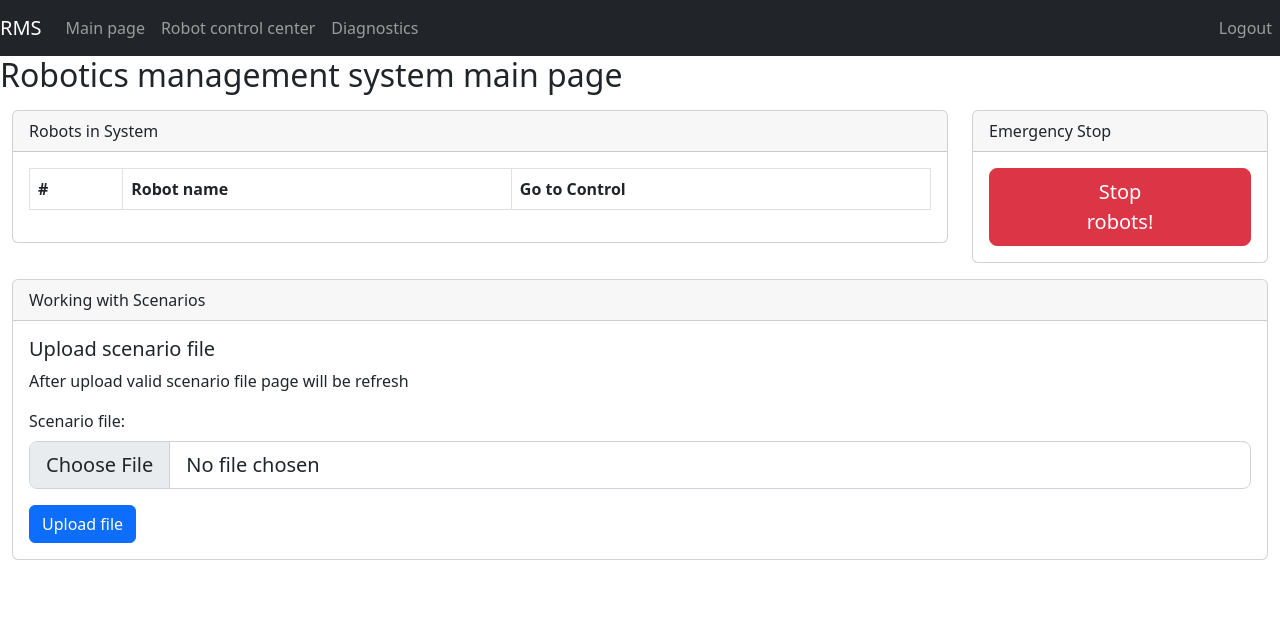
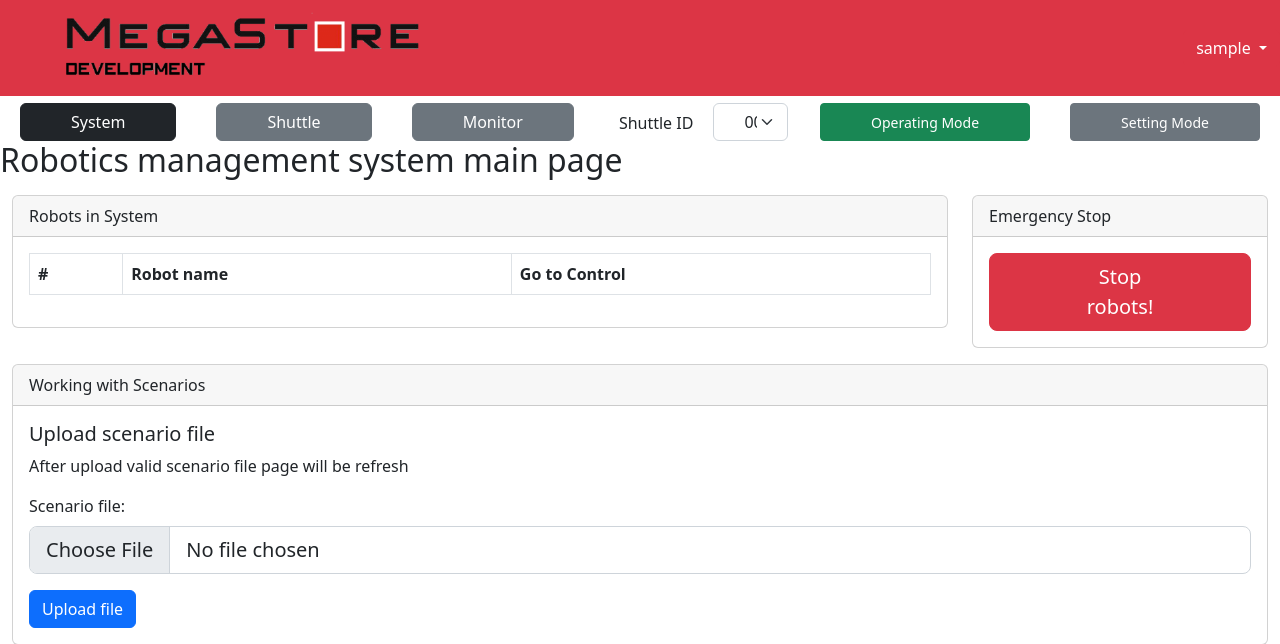
Before and after one commit to itroff/asur, a Spring Boot app: page /index in a window 1280 px wide. Shown: the top 644 px of the page. Run offline with Spring Boot 4, Linux system fonts and the light colour scheme; the visitor is signed in with stand-in values (Sample User, id 1); lists and menus that the app fills with data are empty; some of the project's set-up classes (security, data sources, template engines, error pages and the like) are left out, and stand-ins take their place.

Commit message:
add panel main page

```diff
--- a/src/main/java/com/asur/asur/controllers/UserController.java
+++ b/src/main/java/com/asur/asur/controllers/UserController.java
@@ -32,6 +32,7 @@ public class UserController {
         } else {
             model.addAttribute("role", "user");
         }
+        model.addAttribute("username", auth.getName());
        // Robot.RobotProto proto = RobotProto.newBuilder().setId(1).setRobotName("val123").build();
 
         model.addAttribute("robots", Robots.getRobots());
--- a/src/main/resources/static/css/main.css
+++ b/src/main/resources/static/css/main.css
@@ -50,3 +50,25 @@
     padding-top: 12rem !important;
     padding-bottom: 3rem !important;
   }
+
+  .but-pad {
+    padding-right: 50px;
+    padding-left: 50px;
+    margin-top: 7px;
+    margin-left: 20px;
+    margin-right: 20px;
+  }
+
+  .select-pad {
+    padding-left: 30px;
+    padding-right: 30px;
+    margin-top: 7px;
+    margin-left: 20px;
+    margin-right: 20px;
+    width: 70%;
+  }
+
+  .lbl-pad {
+    margin-top: 15px;
+
+  }
--- a/src/main/resources/templates/main.html
+++ b/src/main/resources/templates/main.html
@@ -11,33 +11,39 @@
 
 <body>
 
-  <nav class="navbar navbar-expand-lg navbar-dark bg-dark">
-    <a class="navbar-brand navbar-dark" href="#">
-      <center>RMS</center>
-    </a>
-    <button class="navbar-toggler" type="button" data-toggle="collapse" data-target="#navbarNav"
-      aria-controls="navbarNav" aria-expanded="false" aria-label="Toggle navigation">
-      <span class="navbar-toggler-icon"></span>
-    </button>
-    <div class="collapse navbar-collapse" id="navbarNav">
-      <ul class="navbar-nav me-auto">
-        <li class="nav-item active">
-          <a class="nav-link" href="/index">Main page<span class="sr-only"></span></a>
-        </li>
-        <li th:if="${role} == 'admin'" class="nav-item">
-          <a class="nav-link" href="/robot">Robot control center</a>
-        </li>
-        <li th:if="${role} == 'admin'" class="nav-item">
-          <a class="nav-link" href="/diagnostics">Diagnostics</a>
+  <nav class="navbar navbar-expand-lg navbar-danger bg-danger">
+    <span class="logo-dev">  <img class="logo-dev" th:src="@{/img/logo.png}"/></span>
+      <ul class="navbar-nav ms-auto">
+        <li class="nav-item">
+          <div class="dropdown">
+            <button class="btn btn-danger dropdown-toggle" type="button" data-bs-toggle="dropdown" aria-expanded="false">
+              <span th:text="${username}"></span>
+            </button>
+            <ul class="dropdown-menu">
+              <li> <a class="dropdown-item" href="/logout">Logout</a></li>
+            </ul>
+
+            </div>
+          </div>
         </li>
       </ul>
-      <ul class="navbar-nav ms-auto">
-        <li class="nav-item">
-          <a class="nav-link" href="/logout">Logout</a>
-        </li>
-      </ul>
+
+  </nav>
+  <nav class="nav">
+    <button class="btn btn-dark but-pad">System</button>
+    <button class="btn btn-secondary but-pad">Shuttle</button>
+    <button class="btn btn-secondary but-pad">Monitor</button>
+    <label class="ms-auto lbl-pad">Shuttle ID</label>
+    <div class="form-group col-md-1">
+      <select class="form-select select-pad" id="exampleFormControlSelect1" aria-label="Default select example">
+        <option>001</option>
+      </select>
     </div>
+    <button class="btn btn-success btn-sm but-pad">Operating Mode</button>
+    <button class="btn btn-secondary btn-sm but-pad">Setting Mode</button>
+
   </nav>
+
   <div>
     <h2>Robotics management system main page</h2>
     <div class="container-fluid">
```
